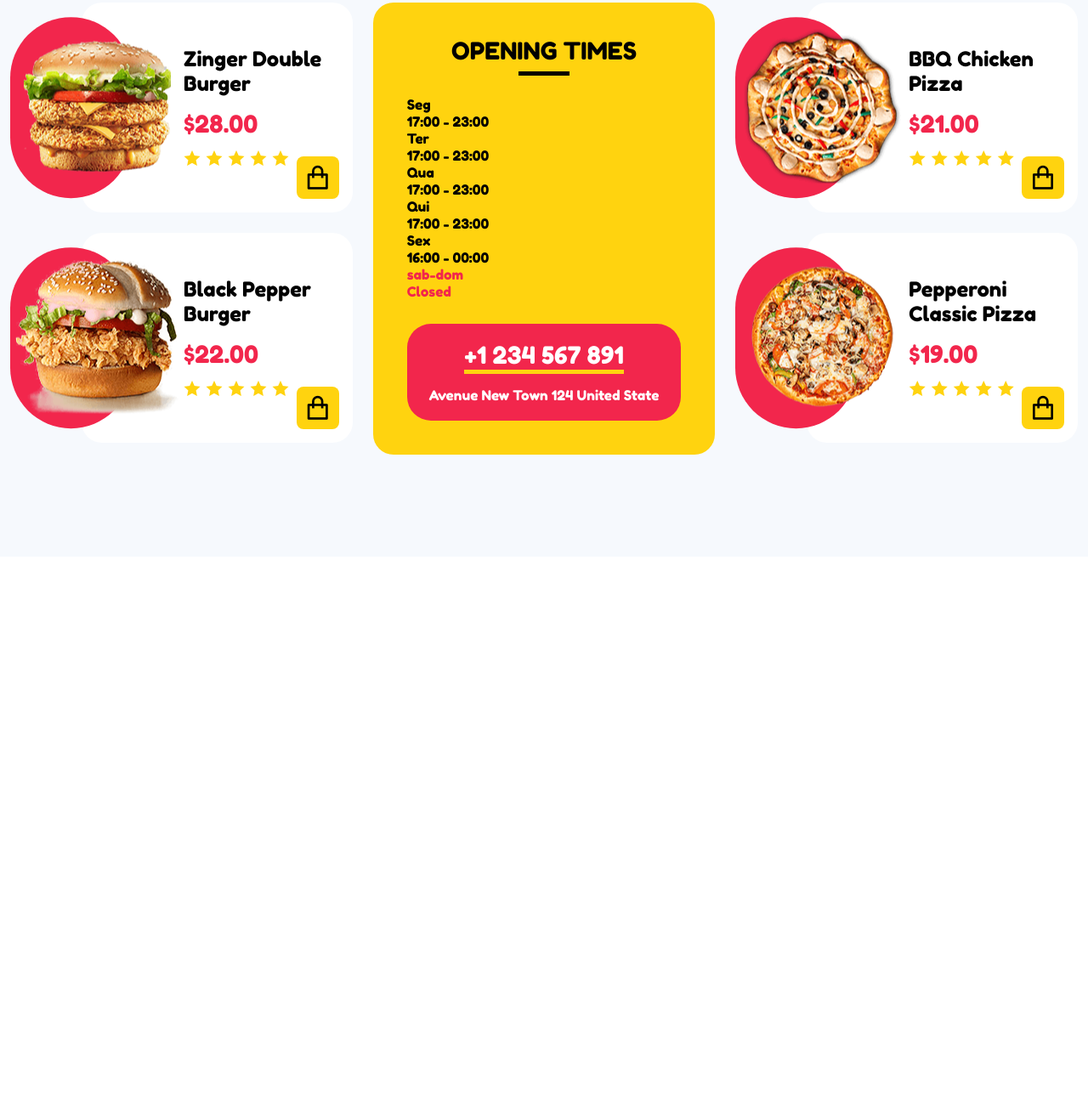
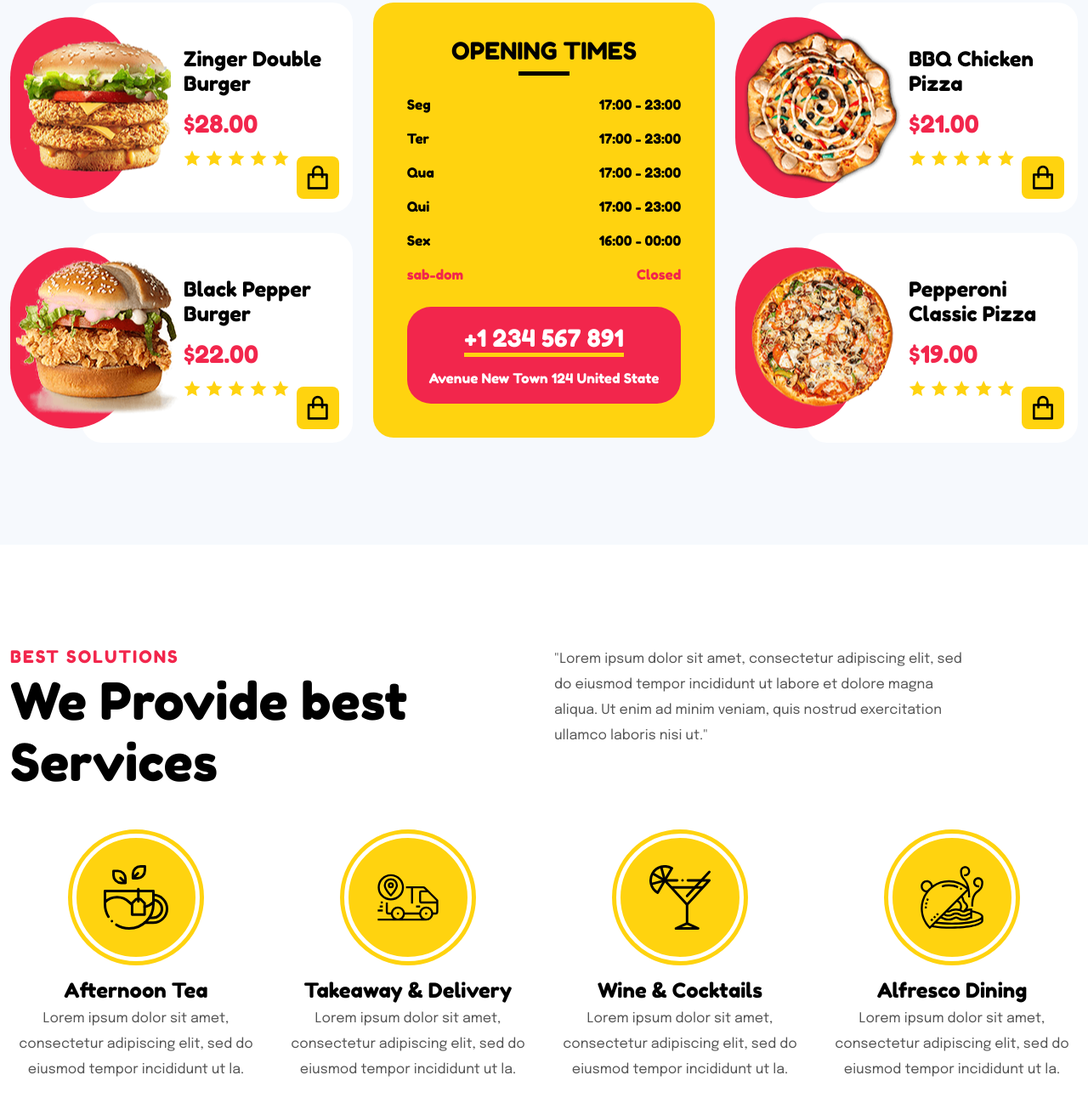
Before and after one commit to Robson-Aires/Restaurant, a plain HTML site: page index.html in a window 1280 px wide. Shown: the part 2447-3752 px from the top of the page at 85% size. Before the commit the page ends 3102 px from the top, so only its background shows below. Drawn offline with nearby package versions, Linux system fonts and the light colour scheme.

Commit message:
service section finalizado

```diff
--- a/assets/css/styles.css
+++ b/assets/css/styles.css
@@ -555,7 +555,7 @@ img {
   color: var(--second-color);
 }
 
-.opening__list dl {
+.opening__list dt {
   float: left;
 }
 
@@ -587,6 +587,45 @@ img {
   margin-top: 1.25rem;
 }
 /*=============== SERVICES ===============*/
+
+.services .services__container {
+  align-items: center;
+}
+
+.services__container {
+  grid-template-columns: repeat(4, 1fr);
+}
+
+.services__item {
+  text-align: center;
+}
+
+.services__img-wrapper {
+  width: 150px;
+  height: 150px;
+  border-radius: 50%;
+  background-color: var(--first-color);
+  border: 5px solid var(--body-color);
+  outline: 5px solid var(--first-color);
+  display: grid;
+  place-items: center;
+  margin-inline: auto;
+}
+
+.services__img {
+  width: 76px;
+}
+
+.services__title {
+  font-size: var(--h3-font-size);
+  margin-block: 1.25rem 0.25rem;
+  cursor: pointer;
+  transition: all 0.3s var(--transition);
+}
+
+.services__title:hover {
+  color: var(--second-color);
+}
 
 /*=============== DEALS ===============*/
 
--- a/index.html
+++ b/index.html
@@ -320,17 +320,17 @@
 
               <dl class="opening__list">
                 <dt>Seg</dt>
-                <dt>17:00 - 23:00</dt>
+                <dd>17:00 - 23:00</dd>
                 <dt>Ter</dt>
-                <dt>17:00 - 23:00</dt>
+                <dd>17:00 - 23:00</dd>
                 <dt>Qua</dt>
-                <dt>17:00 - 23:00</dt>
+                <dd>17:00 - 23:00</dd>
                 <dt>Qui</dt>
-                <dt>17:00 - 23:00</dt>
+                <dd>17:00 - 23:00</dd>
                 <dt>Sex</dt>
-                <dt>16:00 - 00:00</dt>
+                <dd>16:00 - 00:00</dd>
                 <dt class="close">sab-dom</dt>
-                <dt class="close">Closed</dt>
+                <dd class="close">Closed</dd>
               </dl>
 
               <div class="opening__data">
@@ -405,7 +405,65 @@
       </section>
 
       <!--==================== SERVICES ====================-->
-      <section class="services" id="services"></section>
+      <section class="services container section" id="services">
+        <div class="section__container grid">
+          <div class="section__group">
+            <span class="section__subtitle">BEST SOLUTIONS</span>
+            <H2 class="section__title">We Provide best Services</H2>
+          </div>
+          <div class="section__group">
+            <p class="section__description">"Lorem ipsum dolor sit amet, consectetur adipiscing elit, sed do eiusmod tempor incididunt ut labore et dolore magna aliqua. Ut enim ad minim veniam, quis nostrud exercitation ullamco laboris nisi ut."</p>
+
+
+          </div>
+        </div>
+
+        <div class="services__container grid">
+          <div class="services__item">
+            <div class="services__img-wrapper">
+              <img src="assets/img/service-1.svg" alt="" class="services__img"
+               />
+            </div>
+            <h3 class="services__title">Afternoon Tea</h3>
+            <p class="services__description">
+              Lorem ipsum dolor sit amet, consectetur adipiscing elit, sed do eiusmod tempor incididunt ut la.
+            </p>
+          </div>
+
+          <div class="services__item">
+            <div class="services__img-wrapper">
+              <img src="assets/img/services-2.svg" alt="" class="services__img"
+               />
+            </div>
+            <h3 class="services__title">Takeaway & Delivery</h3>
+            <p class="services__description">
+              Lorem ipsum dolor sit amet, consectetur adipiscing elit, sed do eiusmod tempor incididunt ut la.
+            </p>
+          </div>
+
+          <div class="services__item">
+            <div class="services__img-wrapper">
+              <img src="assets/img/services-3.svg" alt="" class="services__img"
+               />
+            </div>
+            <h3 class="services__title">Wine & Cocktails</h3>
+            <p class="services__description">
+              Lorem ipsum dolor sit amet, consectetur adipiscing elit, sed do eiusmod tempor incididunt ut la.
+            </p>
+          </div>
+
+          <div class="services__item">
+            <div class="services__img-wrapper">
+              <img src="assets/img/services-4.svg" alt="" class="services__img"
+               />
+            </div>
+            <h3 class="services__title">Alfresco Dining</h3>
+            <p class="services__description">
+              Lorem ipsum dolor sit amet, consectetur adipiscing elit, sed do eiusmod tempor incididunt ut la.
+            </p>
+          </div>
+        </div>
+      </section>
 
       <!--==================== DEALS ====================-->
       <section class="deals"></section>
```
